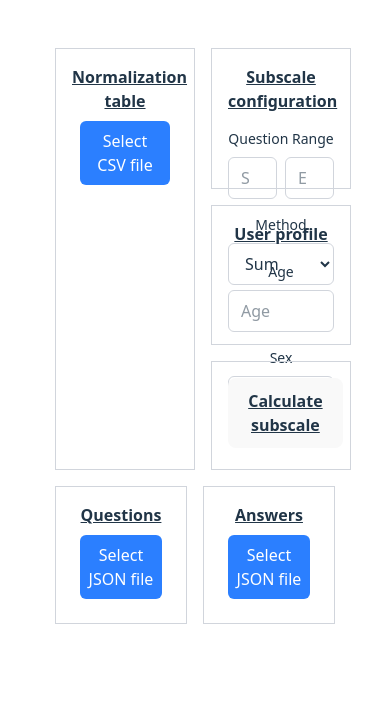
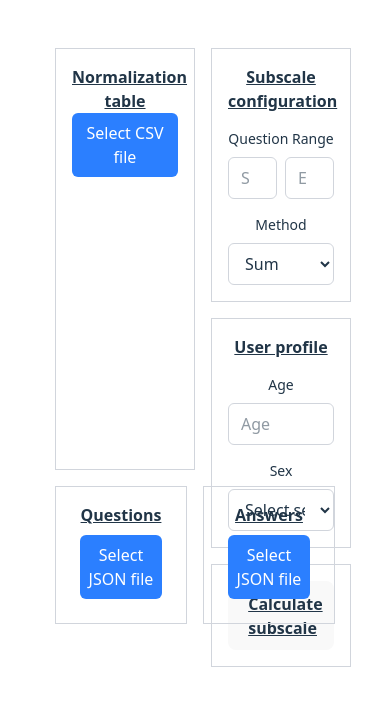
Before and after one commit to rolsn/normalizer, a React (Vite) app in the folder normalizer/: page / in a window 390 px wide. Shown: the top 706 px of the page. Built offline with nearby package versions, Linux system fonts and the light colour scheme.

Commit message:
adjusting vertical responsiveness

```diff
--- a/normalizer/src/App.tsx
+++ b/normalizer/src/App.tsx
@@ -50,8 +50,8 @@ function App() {
             onAgeChange={handleAgeChange}
             onSexChange={setSex}
           />
-          <div className="border border-gray-300 h-1/3 p-4">
-            <button>
+          <div className="border border-gray-300 flex-1 p-4 flex flex-col">
+            <button className="flex-1">
               <p className="text-base font-bold underline">
                 Calculate subscale
               </p>
--- a/normalizer/src/components/CSVFileUploader.tsx
+++ b/normalizer/src/components/CSVFileUploader.tsx
@@ -28,7 +28,7 @@ export function CSVFileUploader({ label, onData }: CSVFileUploaderProps) {
   };
 
   return (
-    <div className="flex flex-col gap-2">
+    <div className="flex flex-col gap-2 h-full">
       {label && <label className="text-sm font-medium text-gray-700">{label}</label>}
       <div className="relative">
         <input
@@ -37,14 +37,14 @@ export function CSVFileUploader({ label, onData }: CSVFileUploaderProps) {
           onChange={handleFileChange}
           className="absolute inset-0 w-full h-full opacity-0 cursor-pointer z-10"
         />
-        <div className="p-2 m-2 bg-blue-500 text-white rounded-md hover:bg-blue-600 transition-colors duration-200 text-center">
+        <div className="p-2 bg-blue-500 text-white rounded-md hover:bg-blue-600 transition-colors duration-200 text-center">
           Select CSV file
         </div>
       </div>
       {fileName && fileContent.length > 0 && (
-        <div className="overflow-auto max-h-48 m-2">
+        <div className="flex-1 min-h-0 overflow-auto border border-gray-200 rounded-md">
           <table className="w-full divide-y divide-gray-200">
-            <thead className="">
+            <thead className="sticky top-0 bg-white">
               <tr>
                 {headers.map((header, index) => (
                   <th key={index} className="px-3 py-2 text-left text-xs font-medium uppercase tracking-wider">
@@ -53,7 +53,7 @@ export function CSVFileUploader({ label, onData }: CSVFileUploaderProps) {
                 ))}
               </tr>
             </thead>
-            <tbody className="">
+            <tbody className="divide-y divide-gray-200">
               {fileContent.map((row, rowIndex) => (
                 <tr key={rowIndex}>
                   {headers.map((header, colIndex) => (
--- a/normalizer/src/components/SubscaleConfiguration.tsx
+++ b/normalizer/src/components/SubscaleConfiguration.tsx
@@ -15,11 +15,11 @@ export function SubscaleConfiguration({
   onMethodChange
 }: SubscaleConfigurationProps) {
   return (
-    <div className="border border-gray-300 h-1/3 p-4">
+    <div className="border border-gray-300 flex-1 p-4 flex flex-col">
       <p className="text-base font-bold underline">
         Subscale configuration
       </p>
-      <div className="flex flex-col md:flex-row gap-4 mt-4">
+      <div className="flex flex-col md:flex-row gap-4 mt-4 flex-1">
         <div className="flex-1">
           <label className="block text-sm font-medium mb-2">Question Range</label>
           <div className="flex gap-2">
--- a/normalizer/src/components/UserProfile.tsx
+++ b/normalizer/src/components/UserProfile.tsx
@@ -12,11 +12,11 @@ export function UserProfile({
   onSexChange
 }: UserProfileProps) {
   return (
-    <div className="border border-gray-300 h-1/3 p-4">
+    <div className="border border-gray-300 flex-1 p-4 flex flex-col">
       <p className="text-base font-bold underline">
         User profile
       </p>
-      <div className="flex flex-col md:flex-row gap-4 mt-4">
+      <div className="flex flex-col md:flex-row gap-4 mt-4 flex-1">
         <div className="flex-1">
           <label className="block text-sm font-medium mb-2">Age</label>
           <input
```
